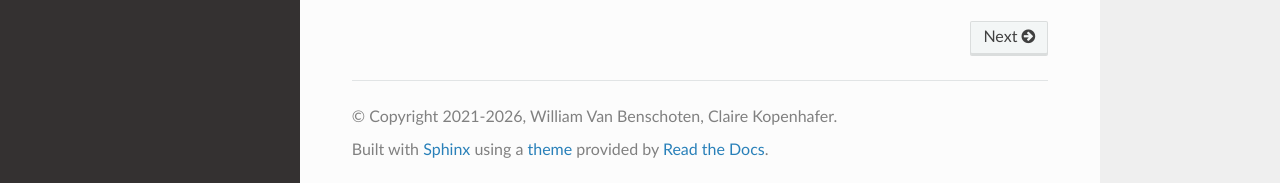
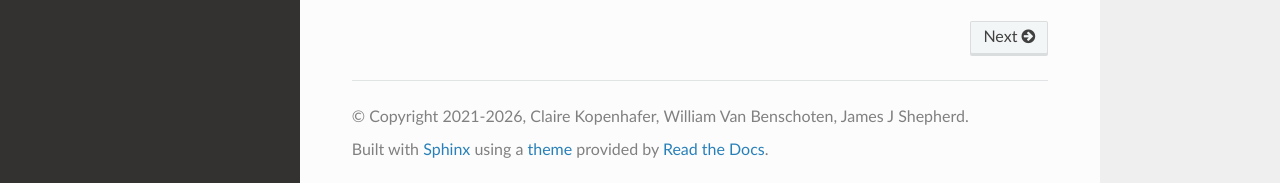
Before and after one commit to shepherd-group/pydmqmc, a Sphinx documentation site: the page built from docs/source/index.rst, in a window 1280 px wide and 1321 px high. Shown: the part 1135-1318 px from the top of the window. Built offline with Sphinx 7.4.7 and the Read the Docs theme 3.1.0, drawn with Linux system fonts in a browser that asks for light colours.

Commit message:
[docs] Update authors & add local coverage badge

```diff
--- a/docs/source/conf.py
+++ b/docs/source/conf.py
@@ -8,7 +8,7 @@
 
 from datetime import datetime
 project = 'pydmqmc'
-author = 'William Van Benschoten, Claire Kopenhafer'
+author = 'Claire Kopenhafer, William Van Benschoten, James J Shepherd'
 current_year = datetime.today().strftime("%Y")
 copyright = f'2021-{current_year}, {author}'
 release = '0.1.0'
```
Also changed, not shown: README.md (+13 -0 lines), .coverage-badge.svg (added), 1 other file.
